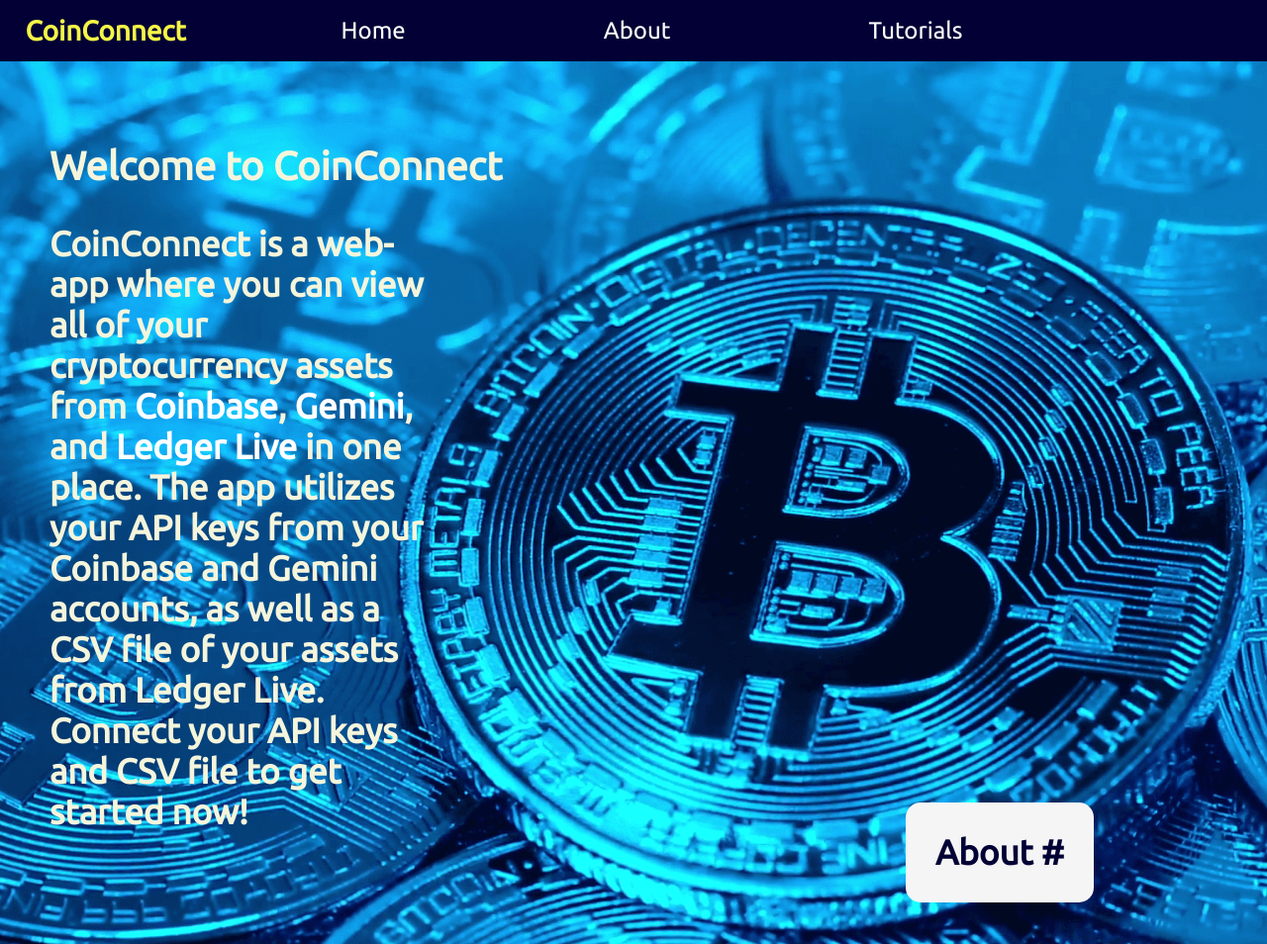
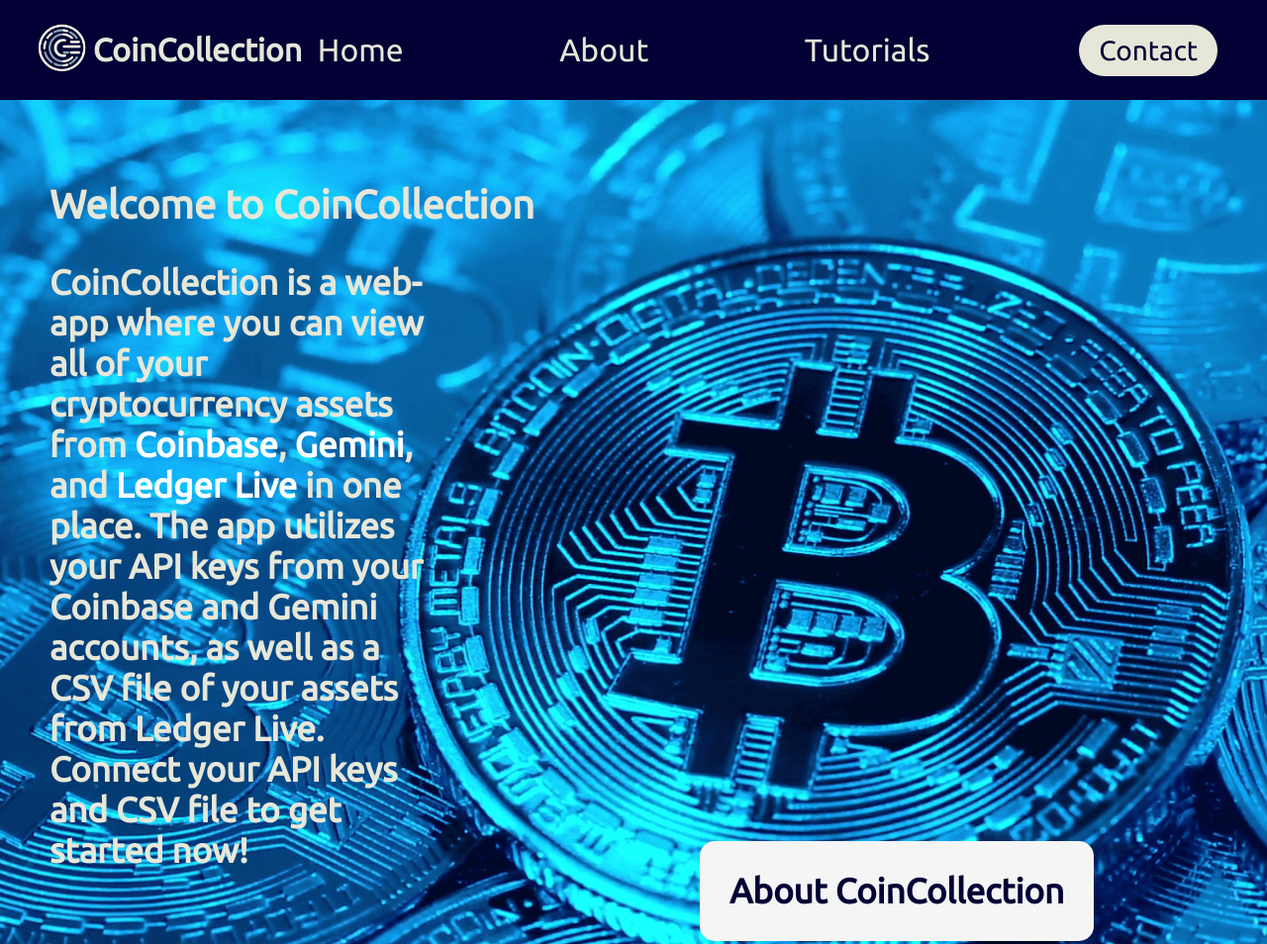
Before and after one commit to kyancox/Coin-Frontend, a plain HTML site: page templates/index.html in a window 1280 px wide. Shown: the top 954 px of the page at 99% size. Drawn offline with Linux system fonts and the light colour scheme.

Commit message:
Nav-Bar fixed. Favicon and footer implemented.

```diff
--- a/static/css/about.css
+++ b/static/css/about.css
@@ -7,7 +7,7 @@
     "Lucida Sans", Arial, sans-serif;
   background: url(/static/images/background.jpeg) no-repeat center center fixed;
   background-size: cover;
-  background-color: beige;
+  background-color: #e7e7d9;
 }
 
 .background {
--- a/static/css/global.css
+++ b/static/css/global.css
@@ -5,43 +5,93 @@
   height: 100%;
   font-family: "Ubuntu", "Trebuchet MS", "Lucida Sans Unicode", "Lucida Grande",
     "Lucida Sans", Arial, sans-serif;
-  background-color: beige;
+  background-color: #e7e7d9;
 }
 
-/* Nav-Bar */
+/* New Nav-Bar */
 
-.navbar {
+header li, a, button {
+  /* color: #edf0f1; */
+  /* color: #020035; */
+  color: #e7e7d9;
+  text-decoration: none;
+}
+
+header {
   display: flex;
   justify-content: space-between;
   align-items: center;
   background-color: #020035;
-  color: white;
-  padding: 0 2%; /* Adjust padding for spacing */
-  padding-top: 15px;
-  padding-bottom: 15px;
+  /* background-color: #e7e7d9; */
+
 }
 
-.logo {
-  color:rgb(245, 245, 71);
-  font-size: 1.75rem; /* Adjust size as needed */
-  font-weight: bold;
+.logo-container {
+  cursor: pointer;
+  /* background-color: #e7e7d9; */
+  padding-right: 25px;
+  padding-left: 25px;
+}
+
+.logo-container:hover h1 {
+  transition: all 0.3s ease 0s;
+  color: #0088a9;
+}
+
+.logo-container img{
+  display: inline-block;
+  margin-bottom: -25px;
+  width: 75px;
+  height: 75px;
+}
+
+.logo-container h1 {
+  display: inline-block;
+  color: #e7e7d9;
+  margin-left: -10px;
 }
 
 .nav-links {
-  margin-right: 125px;
-  display: flex;
-  justify-content: center;
-  align-items: center;
-  flex-grow: 1; /* Allows the nav links to take up the remaining space */
+  list-style: none;
+  font-size: 2rem;
+  margin-left: -200px;
 }
 
-.nav-item {
-  text-decoration: none;
-  color: white;
-  margin: 0 100px; /* Adjust margin for spacing between links */
-  font-size: 1.5rem; /* Adjust font size as needed */
+.nav-links li {
+  display: inline-block;
+  padding: 0px 75px;
 }
 
-.nav-item:hover {
-  text-decoration: underline;
+.nav-links li a{
+  transition: all 0.3s ease 0s;
 }
+
+.nav-links li a:hover {
+  color: #0088a9
+}
+
+header button {
+  padding: 10px 20px;
+  background-color: #e7e7d9;
+  color: #020035;
+  font-size: 1.75rem;
+  border: none;
+  border-radius: 50px;
+  cursor: pointer;
+  transition: all 0.3s ease 0s;
+  font-family: "Ubuntu", "Trebuchet MS", "Lucida Sans Unicode", "Lucida Grande",
+  "Lucida Sans", Arial, sans-serif;
+  margin-right: 50px;
+}
+
+header button:hover {
+  background-color: rgba(0, 136, 169, 0.8);
+}
+
+/* Footer */
+
+footer {
+  font-weight: bold;
+  text-align: center;
+  padding: 10px;
+}
--- a/static/css/styles.css
+++ b/static/css/styles.css
@@ -8,7 +8,7 @@
   padding-bottom: 75px;
   padding-left: 50px;
   margin-bottom: 0;
-  color: beige;
+  color: #e7e7d9;
   font-weight: bolder;
 }
 
@@ -29,6 +29,7 @@
   text-decoration: none;
   color: white;
   font-weight: bold;
+  font-size: 35px;
 }
 
 .exchange-name:hover {
@@ -213,7 +214,7 @@
 .styled-button {
   /* Visual styles */
   padding: 10px 20px;
-  background-color: #f0e6d2; /* A very light beige, similar to default beige */
+  background-color: #f0e6d2; /* A very light #e7e7d9, similar to default #e7e7d9 */
   color: #5c5148; /* A darker shade for the text for better readability */
   border: 2px solid #e2d1c3; /* A border that's slightly darker than the button's background */
   border-radius: 5px;
--- a/templates/index.html
+++ b/templates/index.html
@@ -3,7 +3,9 @@
   <head>
     <meta charset="UTF-8" />
     <meta name="viewport" content="width=device-width, initial-scale=1.0" />
-    <title>CoinConnect</title>
+    <title>CoinCollection</title>
+    <link rel="icon" href="/static/images/favicon.png" type="image/x-icon" />
+    <link rel="shortcut icon" href="/static/images/favicon.png" type="image/x-icon" />
     <link rel="preconnect" href="https://fonts.googleapis.com" />
     <link rel="preconnect" href="https://fonts.gstatic.com" crossorigin />
     <link
@@ -15,23 +17,31 @@
   </head>
   <body>
     <header>
-      <nav class="navbar">
-        <div class="logo">CoinConnect</div>
-        <div class="nav-links">
-          <a href="index.html" class="nav-item">Home</a>
-          <a href="about.html" class="nav-item">About</a>
-          <a href="tutorials.html" class="nav-item">Tutorials</a>
-        </div>
+      <div class="logo-container">
+        <a href="/templates/index.html">
+          <img src="/static/images/logo.png" class="logo" alt="logo" />
+          <h1>CoinCollection</h1>
+        </a>
+      </div>
+      <nav>
+        <ul class="nav-links">
+          <li><a href="/templates/index.html">Home</a></li>
+          <li><a href="/templates/about.html">About</a></li>
+          <li><a href="/templates/tutorials.html">Tutorials</a></li>
+        </ul>
       </nav>
+      <a href="/templates/contact.html" class="contact"
+        ><button>Contact</button></a
+      >
     </header>
 
     <main>
       <section>
         <div class="welcome">
           <div class="welcome-text">
-            <h1>Welcome to CoinConnect</h1>
+            <h1>Welcome to CoinCollection</h1>
             <p>
-              CoinConnect is a web-app where you can view all of your
+              CoinCollection is a web-app where you can view all of your
               cryptocurrency assets from
               <a
                 href="https://www.coinbase.com/"
@@ -57,7 +67,7 @@
               now!
             </p>
           </div>
-          <a href="about.html" id="learn">About #</a>
+          <a href="about.html" id="learn">About CoinCollection</a>
         </div>
       </section>
 
@@ -232,15 +242,21 @@
           </div>
         </div>
         <!-- add input tracker section, add view assets button  -->
-        <div class="show-assets-container" style="display:none;">
-          <a href="assets.html" id="assets" target="_blank" class="styled-button">Show Assets</a>
+        <div class="show-assets-container" style="display: none">
+          <a
+            href="assets.html"
+            id="assets"
+            target="_blank"
+            class="styled-button"
+            >Show Assets</a
+          >
         </div>
       </section>
     </main>
 
-    <!-- <footer>
-      <p>&copy; 2024 CoinConnect. All rights reserved.</p>
-    </footer> -->
+    <footer>
+      <p>&copy; 2024 CoinCollection by Kyan Cox. All rights reserved.</p>
+    </footer>
 
     <script>
       document.getElementById("file").addEventListener("change", function () {
```
Also changed, not shown: templates/about.html (+16 -7 lines), templates/assets.html (+29 -8 lines), templates/tutorials.html (+29 -9 lines), static/images/favicon.png (added), static/images/logo.png (added), templates/contact.html (added).
